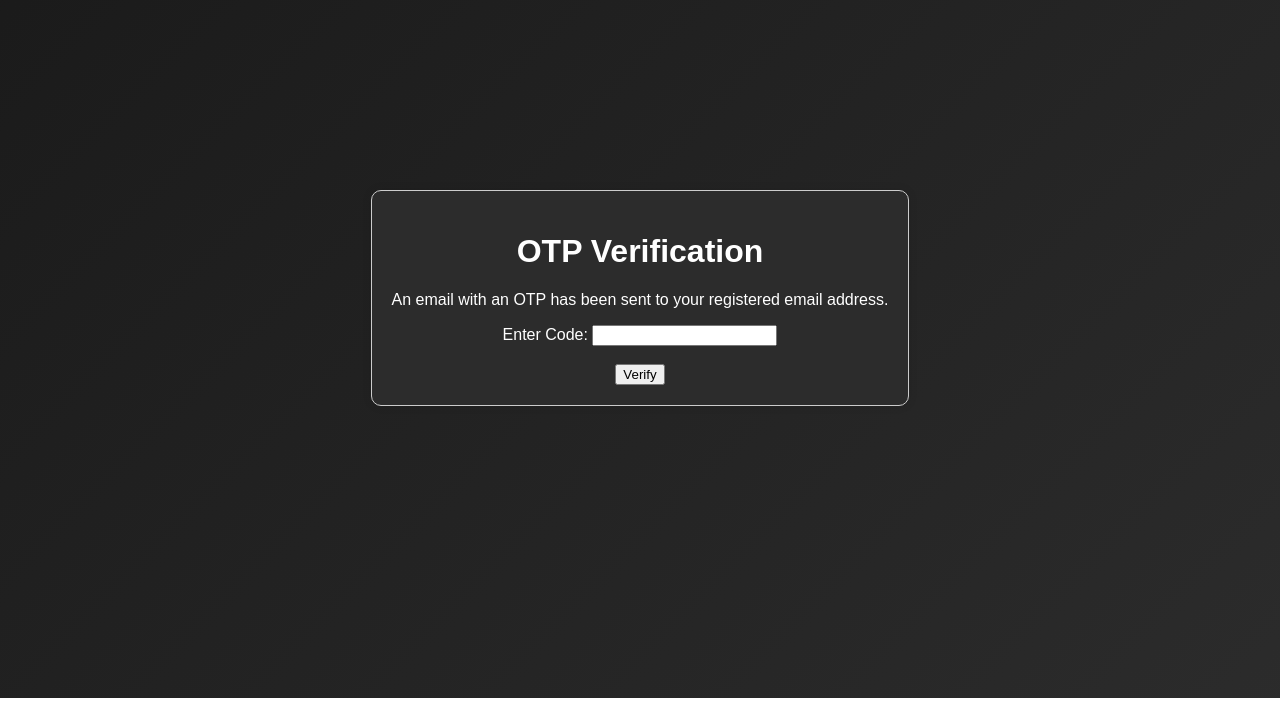
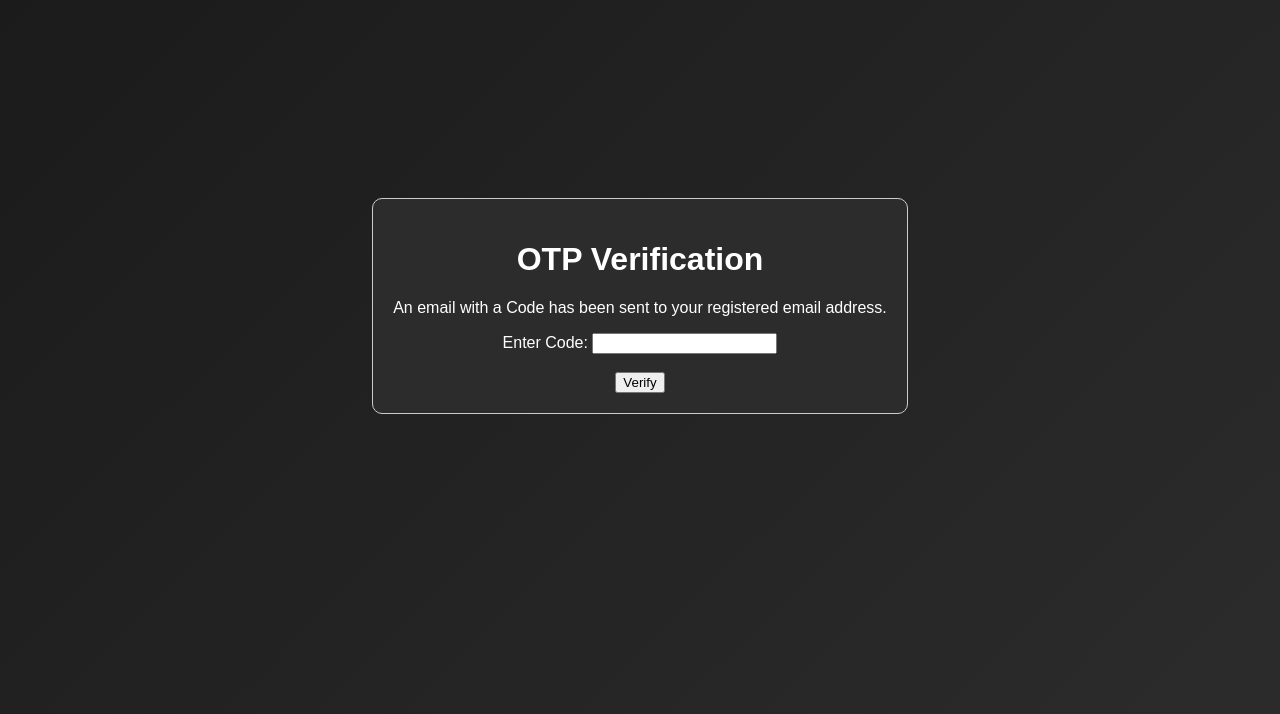
Before and after one commit to Yellowbugs/SAEbudget, a website: page public/2FA.html in a window 1280 px wide. Shown: the part 102-816 px from the top of the page. Drawn offline with Linux system fonts and the light colour scheme.

Commit message:
Update 2FA.html

```diff
--- a/public/2FA.html
+++ b/public/2FA.html
@@ -8,7 +8,6 @@
             justify-content: center;
             align-items: center;
             height: 100vh;
-            margin: 0;
             font-family: Arial, sans-serif;
             background: linear-gradient(135deg, #1a1a1a, #3d3d3d, #1a1a1a);
             background-size: 400% 400%;
@@ -20,7 +19,6 @@
             border: 1px solid #ccc;
             padding: 20px;
             border-radius: 10px;
-            box-shadow: 0 0 10px rgba(0, 0, 0, 0.1);
             background: #2c2c2c;
         }
     </style>
@@ -28,7 +26,7 @@
 <body>
     <div class="otp-container">
         <h1>OTP Verification</h1>
-        <p>An email with an OTP has been sent to your registered email address.</p>
+        <p>An email with a Code has been sent to your registered email address.</p>
         <form onsubmit="">
             <label for="otp">Enter Code:</label>
             <input type="text" id="2facode name="2facode" required>
```
